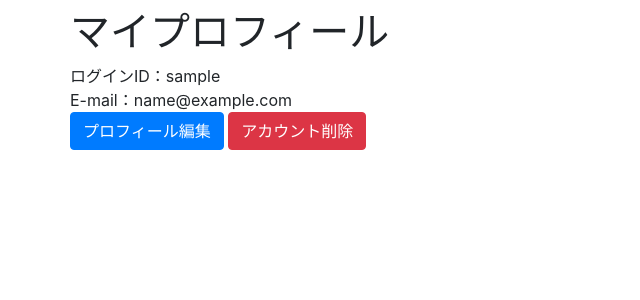
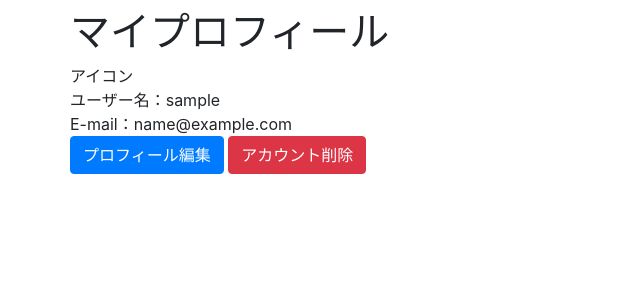
Before and after one commit to osawa-lab/twitter_clone_team_c, a Django app: page /accounts/profile in a window 1280 px wide. Shown: the part 56-356 px from the top of the page, without its empty margins (0-640 px from the left). Run offline with Django 3.2, Linux system fonts and the light colour scheme; the visitor is signed in with stand-in values (Sample User, id 1); some libraries are stand-ins or nearby versions.

Commit message:
add column

```diff
--- a/twitter_clone/post/templates/registration/profile.html
+++ b/twitter_clone/post/templates/registration/profile.html
@@ -4,7 +4,10 @@
   <div class="row">
     <div class="col-xs-4">
       <h1>マイプロフィール</h1>
-      <div class="item">ログインID：{{user.username}}</div>
+      <div class="item">アイコン</div>
+      <div class="item">ユーザー名：{{user.username}}</div>
+      <div class="nickname"></div>
+      <div class="bio"></div>
       <div class="item">E-mail：{% if user.email %}{{user.email}}{% else %}未設定{% endif %}</div>
       <a href="#" class="btn btn-primary">プロフィール編集</a>
       <a href="#" class="btn btn-danger">アカウント削除</a>
```
